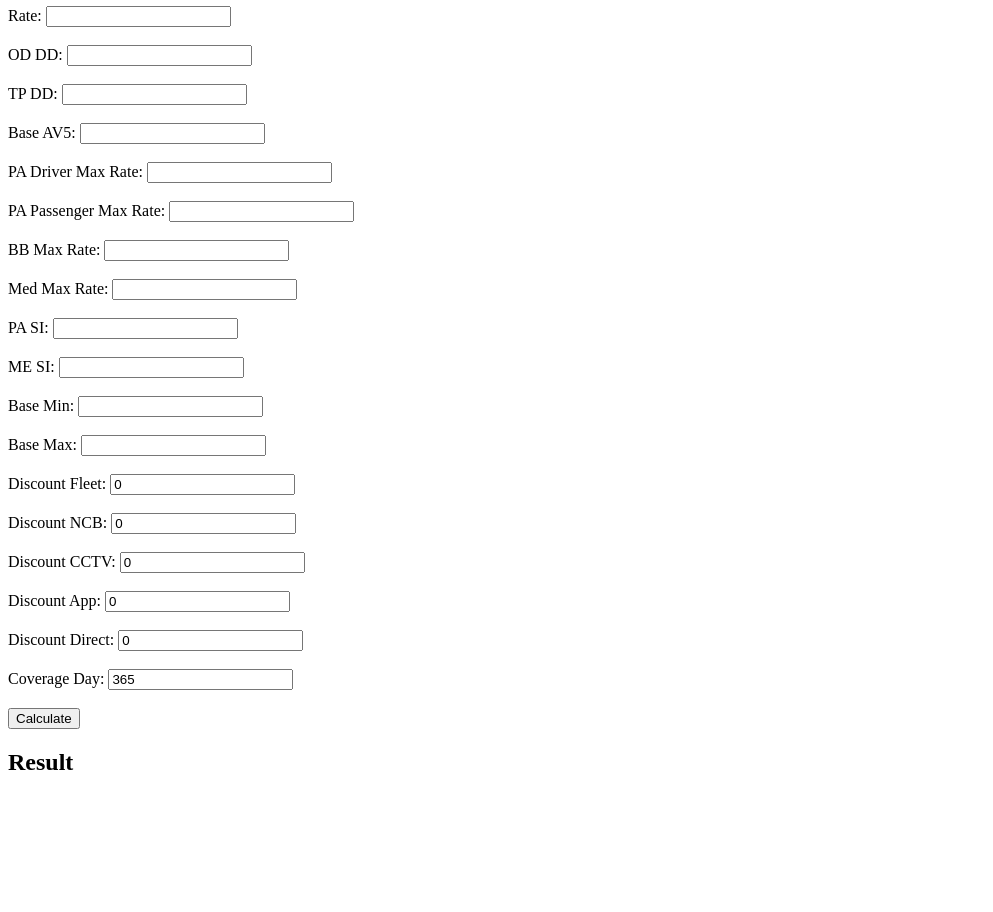
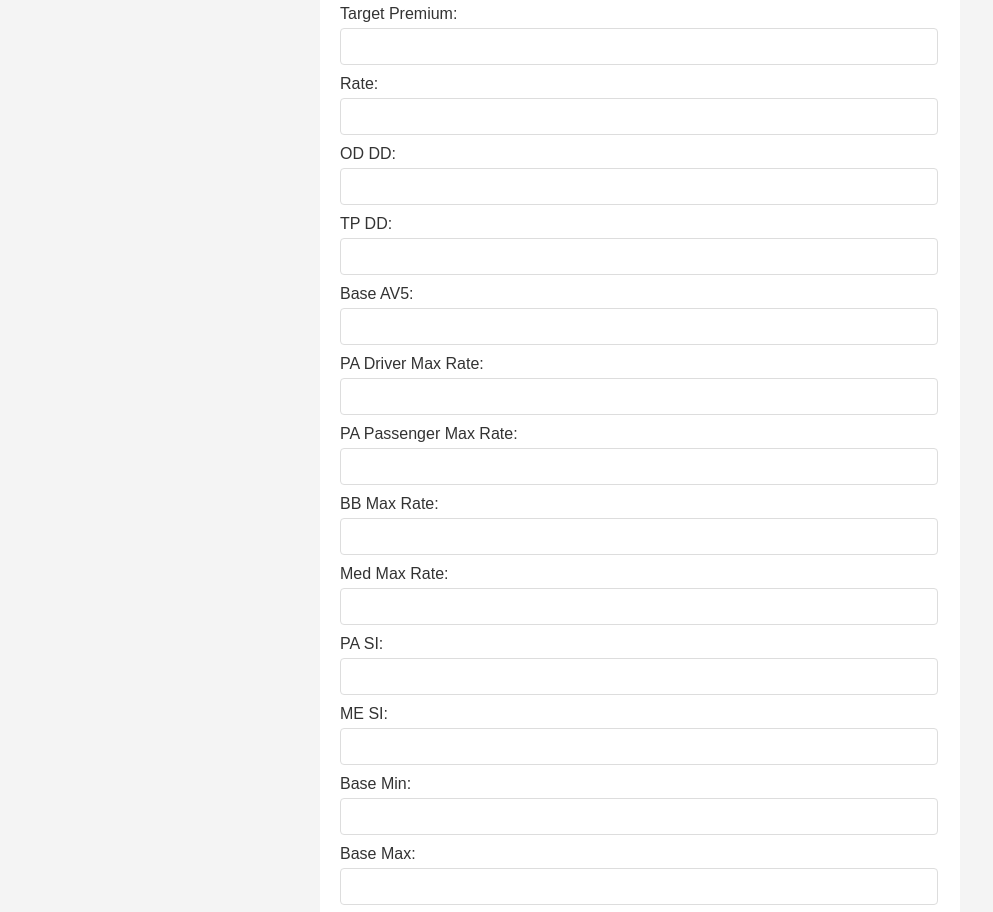
Before and after one commit to toeyjitropas/MotorBacksolvedTools, a plain HTML site: page index.html in a window 1280 px wide. Shown: the part 113-1025 px from the top of the page, without its empty margins (0-993 px from the left). Before the commit the page ends 909 px from the top, so only its background shows below. Drawn offline with Linux system fonts and the light colour scheme.

Commit message:
Update index.html

```diff
--- a/index.html
+++ b/index.html
@@ -2,74 +2,134 @@
 <html>
 <head>
     <title>FW Rating Calculation</title>
+    <style>
+        body {
+            font-family: Arial, sans-serif;
+            background-color: #f4f4f4;
+            margin: 0;
+            padding: 0;
+        }
+        .container {
+            width: 50%;
+            margin: auto;
+            overflow: hidden;
+        }
+        #calcForm {
+            background: #fff;
+            padding: 20px;
+            margin-top: 20px;
+            border-radius: 8px;
+            box-shadow: 0 0 10px rgba(0, 0, 0, 0.1);
+        }
+        #calcForm h1 {
+            text-align: center;
+            margin-bottom: 20px;
+            color: #333;
+        }
+        label {
+            display: block;
+            margin-top: 10px;
+            color: #333;
+        }
+        input[type="number"] {
+            width: calc(100% - 24px);
+            padding: 10px;
+            margin-top: 5px;
+            border: 1px solid #ddd;
+            border-radius: 4px;
+        }
+        input[type="button"] {
+            display: block;
+            width: 100%;
+            padding: 10px;
+            margin-top: 20px;
+            background: #28a745;
+            color: #fff;
+            border: none;
+            border-radius: 4px;
+            cursor: pointer;
+            font-size: 16px;
+        }
+        input[type="button"]:hover {
+            background: #218838;
+        }
+        #result {
+            margin-top: 20px;
+            padding: 20px;
+            background: #fff;
+            border-radius: 8px;
+            box-shadow: 0 0 10px rgba(0, 0, 0, 0.1);
+        }
+    </style>
 </head>
 <body>
+    <div class="container">
+        <form id="calcForm">
             <h1>FW Rating Calculation</h1>
-    <form id="calcForm">
             <label for="targetPremium">Target Premium:</label>
-        <input type="number" id="targetPremium" name="targetPremium"><br><br>
+            <input type="number" id="targetPremium" name="targetPremium"><br>
 
             <label for="rate">Rate:</label>
-        <input type="number" id="rate" name="rate"><br><br>
+            <input type="number" id="rate" name="rate"><br>
 
             <label for="od_dd">OD DD:</label>
-        <input type="number" id="od_dd" name="od_dd"><br><br>
+            <input type="number" id="od_dd" name="od_dd"><br>
 
             <label for="tp_dd">TP DD:</label>
-        <input type="number" id="tp_dd" name="tp_dd"><br><br>
+            <input type="number" id="tp_dd" name="tp_dd"><br>
 
             <label for="baseAv5">Base AV5:</label>
-        <input type="number" id="baseAv5" name="baseAv5"><br><br>
+            <input type="number" id="baseAv5" name="baseAv5"><br>
 
             <label for="pa_driv_max_rate">PA Driver Max Rate:</label>
-        <input type="number" id="pa_driv_max_rate" name="pa_driv_max_rate"><br><br>
+            <input type="number" id="pa_driv_max_rate" name="pa_driv_max_rate"><br>
 
             <label for="pa_pasg_max_rate">PA Passenger Max Rate:</label>
-        <input type="number" id="pa_pasg_max_rate" name="pa_pasg_max_rate"><br><br>
+            <input type="number" id="pa_pasg_max_rate" name="pa_pasg_max_rate"><br>
 
             <label for="bb_max_rate">BB Max Rate:</label>
-        <input type="number" id="bb_max_rate" name="bb_max_rate"><br><br>
+            <input type="number" id="bb_max_rate" name="bb_max_rate"><br>
 
             <label for="med_max_rate">Med Max Rate:</label>
-        <input type="number" id="med_max_rate" name="med_max_rate"><br><br>
+            <input type="number" id="med_max_rate" name="med_max_rate"><br>
 
             <label for="pa_si">PA SI:</label>
-        <input type="number" id="pa_si" name="pa_si"><br><br>
+            <input type="number" id="pa_si" name="pa_si"><br>
 
             <label for="me_si">ME SI:</label>
-        <input type="number" id="me_si" name="me_si"><br><br>
+            <input type="number" id="me_si" name="me_si"><br>
 
             <label for="base_min">Base Min:</label>
-        <input type="number" id="base_min" name="base_min"><br><br>
+            <input type="number" id="base_min" name="base_min"><br>
 
             <label for="base_max">Base Max:</label>
-        <input type="number" id="base_max" name="base_max"><br><br>
+            <input type="number" id="base_max" name="base_max"><br>
 
             <label for="discount_fleet">Discount Fleet:</label>
-        <input type="number" id="discount_fleet" name="discount_fleet" value="0"><br><br>
+            <input type="number" id="discount_fleet" name="discount_fleet" value="0"><br>
 
             <label for="discount_ncb">Discount NCB:</label>
-        <input type="number" id="discount_ncb" name="discount_ncb" value="0"><br><br>
+            <input type="number" id="discount_ncb" name="discount_ncb" value="0"><br>
 
             <label for="discount_cctv">Discount CCTV:</label>
-        <input type="number" id="discount_cctv" name="discount_cctv" value="0"><br><br>
+            <input type="number" id="discount_cctv" name="discount_cctv" value="0"><br>
 
             <label for="discount_app">Discount App:</label>
-        <input type="number" id="discount_app" name="discount_app" value="0"><br><br>
+            <input type="number" id="discount_app" name="discount_app" value="0"><br>
 
             <label for="discount_direct">Discount Direct:</label>
-        <input type="number" id="discount_direct" name="discount_direct" value="0"><br><br>
+            <input type="number" id="discount_direct" name="discount_direct" value="0"><br>
 
             <label for="coverage_day">Coverage Day:</label>
-        <input type="number" id="coverage_day" name="coverage_day" value="365"><br><br>
+            <input type="number" id="coverage_day" name="coverage_day" value="365"><br>
 
             <input type="button" value="Calculate" onclick="calculate()">
         </form>
 
         <h2>Result</h2>
         <pre id="result"></pre>
+    </div>
 
-    <script src="calculation.js"></script>
     <script>
         function calculate() {
             let form = document.getElementById('calcForm');
@@ -96,6 +156,22 @@
             let result = backSolve(targetPremium, rate, od_dd, tp_dd, baseAv5, pa_driv_max_rate, pa_pasg_max_rate, bb_max_rate, med_max_rate, pa_si, me_si, base_min, base_max, discount_fleet, discount_ncb, discount_cctv, discount_app, discount_direct, coverage_day);
             document.getElementById('result').textContent = JSON.stringify(result, null, 2);
         }
-    </script>
-</body>
-</html>
+
+        function fw_rating_calculation(base, base_av5, deduct, fleet_dis, ncb_dis, cctv_dis, app_dis, direct_dis, coverage_day) {
+            let prem1 = base + deduct;
+            let fleet_discount = -Math.round(prem1 * fleet_dis, 0);
+            let ncb_discount = -Math.round((prem1 + fleet_discount) * ncb_dis, 0);
+            let direct_discount = -Math.round((prem1 + fleet_discount + ncb_discount + base_av5) * direct_dis, 0);
+            let cctv_discount = -Math.round((prem1 + fleet_discount + ncb_discount + direct_discount + base_av5) * cctv_dis, 0);
+            let app_discount = -Math.round((prem1 + fleet_discount + ncb_discount + direct_discount + cctv_discount + base_av5) * app_dis, 0);
+            return [(prem1 + fleet_discount + ncb_discount + direct_discount + cctv_discount + app_discount + base_av5) * coverage_day,
+                    fleet_discount, ncb_discount, direct_discount, cctv_discount, app_discount];
+        }
+
+        function backSolve(targetPremium, rate, od_dd, tp_dd, baseAv5, pa_driv_max_rate, pa_pasg_max_rate, bb_max_rate, med_max_rate, pa_si, me_si, base_min, base_max, discount_fleet = 0, discount_ncb = 0, discount_cctv = 0, discount_app = 0, discount_direct = 0, coverage_day = 365) {
+            const min_premium = fw_rating_calculation(Math.round(base_min * rate, 0) + 4, baseAv5, od_dd + tp_dd, discount_fleet, discount_ncb, discount_cctv, discount_app, discount_direct, coverage_day)[0];
+            const max_premium = fw_rating_calculation(Math.round(base_max * rate, 0) + pa_driv_max_rate + pa_pasg_max_rate + med_max_rate + bb_max_rate, baseAv5, od_dd + tp_dd, discount_fleet, discount_ncb, discount_cctv, discount_app, discount_direct, coverage_day)[0];
+
+            if (targetPremium < min_premium) {
+                return {
+                    message: 'Target Premium is less than Minimum Premium',
```
Lines whose indentation alone changed are shown as unchanged.
